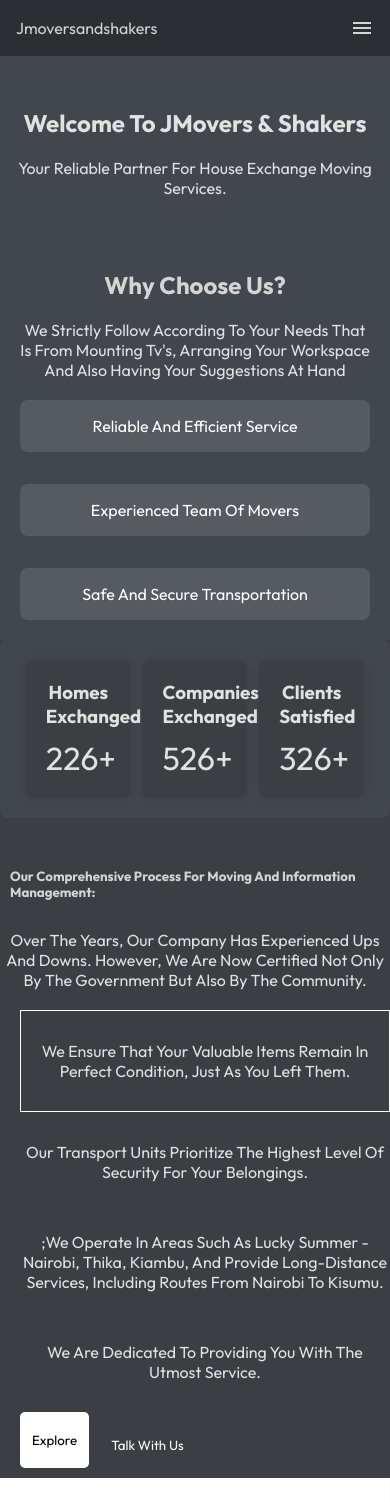
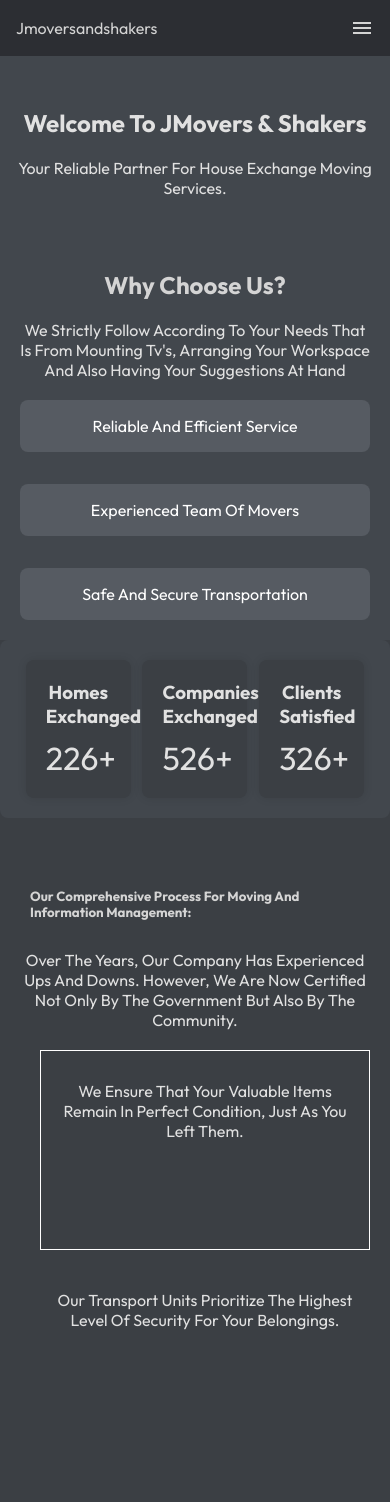
Before and after one commit to hackwellbn/jmoversandshakers, a React (Vite) app: page / in a window 390 px wide. Shown: the top 1502 px of the page. Built offline with nearby package versions, Linux system fonts and the light colour scheme.

Commit message:
pending updates

```diff
--- a/src/Pages/Home/Layouts/HomeSection/HomeSection.jsx
+++ b/src/Pages/Home/Layouts/HomeSection/HomeSection.jsx
@@ -22,7 +22,7 @@
 
     return (
         <div className="Homecontainer">
-            <h1>JMoversAndShakers - Home Section</h1>
+            <h1>for house exchange & more?</h1>
             <p>At JMoversAndShakers, we specialize in helping you seamlessly exchange homes by transporting and perfectly placing your belongings in your new space. Our professional team ensures a hassle-free moving experience, giving you peace of mind and making your transition smooth and stress-free.</p>
             <section id="cards" className="cards">
                 <div className="card">
--- a/src/Pages/Home/Layouts/Process/Process.css
+++ b/src/Pages/Home/Layouts/Process/Process.css
@@ -1,58 +1,91 @@
-.wrapper{
+.wrapper {
   display: flex;
   flex-wrap: wrap;
   padding: 40px 0;
+}
 
-}
-h5{
+h5 {
   padding: 10px;
 }
-#body{
-  width: 80%;
+
+#body {
+  width: 100%;
   margin: auto;
 }
-.body{
-  flex: 1 1 200px;
 
+.body {
+  flex: 1 1 300px;
+  padding: 20px;
 }
-.body img{
+
+.body img {
   width: 100%;
+  max-width: 100%;
+  height: auto;
 }
-.container{
+
+.container {
   display: flex;
   flex-wrap: wrap;
   gap: 10px;
   margin-top: 10px;
   padding-left: 20px;
 }
-.box{
+
+.box {
   flex: 1 1 200px;
-  paddding: 10px;
+  padding: 10px;
+  box-sizing: border-box;
 }
-#lined-box{
-  border: 1px solid var(--feature-text-color) ;
+
+#lined-box {
+  border: 1px solid var(--feature-text-color);
   padding: 10px;
   margin: auto;
 }
-.btns{
+
+.btns {
   display: flex;
-    gap: 10px;
+  gap: 10px;
+  flex-wrap: wrap;
+  margin-top: 20px;
 }
-.btn{
+
+.btn {
   background: #fff;
-  padding: 20px 12px;
+  padding: 10px 20px;
   color: #000;
   border-radius: 5px;
   border: none;
-  margin-bottom: 10px
+  margin-bottom: 10px;
+  cursor: pointer;
 }
-.colored-btn{
+
+.colored-btn {
   border: none;
   background: transparent;
-  color:var(--feature-text-color) ;
-  padding: 24px 12px;
+  color: var(--feature-text-color);
+  padding: 10px 20px;
+  cursor: pointer;
 }
-.colored-btn:hover{
-  border:  1px solid #fff;
+
+.colored-btn:hover {
+  border: 1px solid #fff;
   transition: 300ms;
 }
+
+/* Responsive Design */
+@media (max-width: 768px) {
+  .container {
+    flex-direction: column;
+  }
+
+  .btns {
+    flex-direction: column;
+  }
+
+  .btn, .colored-btn {
+    width: 100%;
+    text-align: center;
+  }
+}
--- a/src/Pages/Home/Layouts/Process/Process.jsx
+++ b/src/Pages/Home/Layouts/Process/Process.jsx
@@ -16,7 +16,7 @@
             <p>Our transport units prioritize the highest level of security for your belongings.</p>
           </div>
           <div className="box">
-            <p>;We operate in areas such as Lucky Summer - Nairobi, Thika, Kiambu, and provide long-distance services, including routes from Nairobi to Kisumu.</p>
+            <p>We operate in areas such as Lucky Summer - Nairobi, Thika, Kiambu, and provide long-distance services, including routes from Nairobi to Kisumu.</p>
           </div>
           <div className="box">
             <p>We are dedicated to providing you with the utmost service.</p>
```
